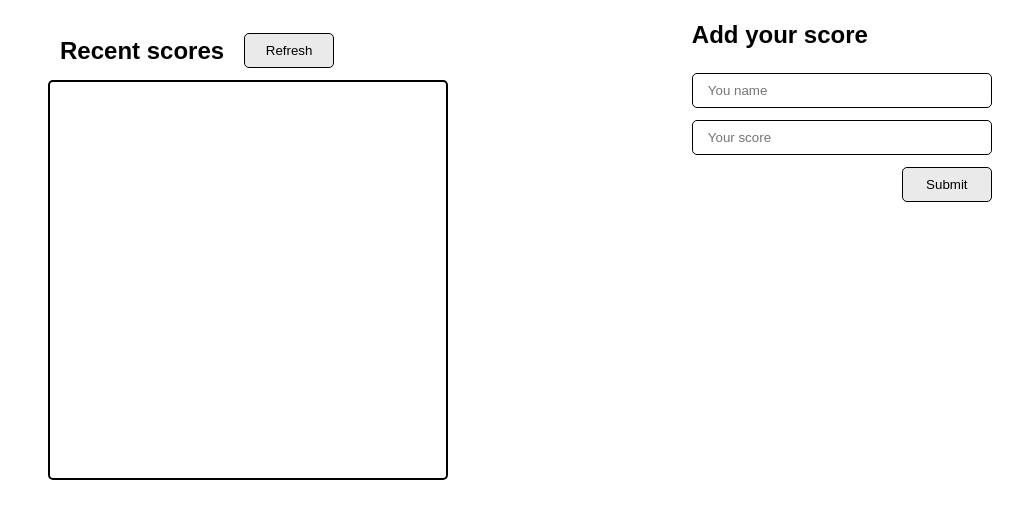
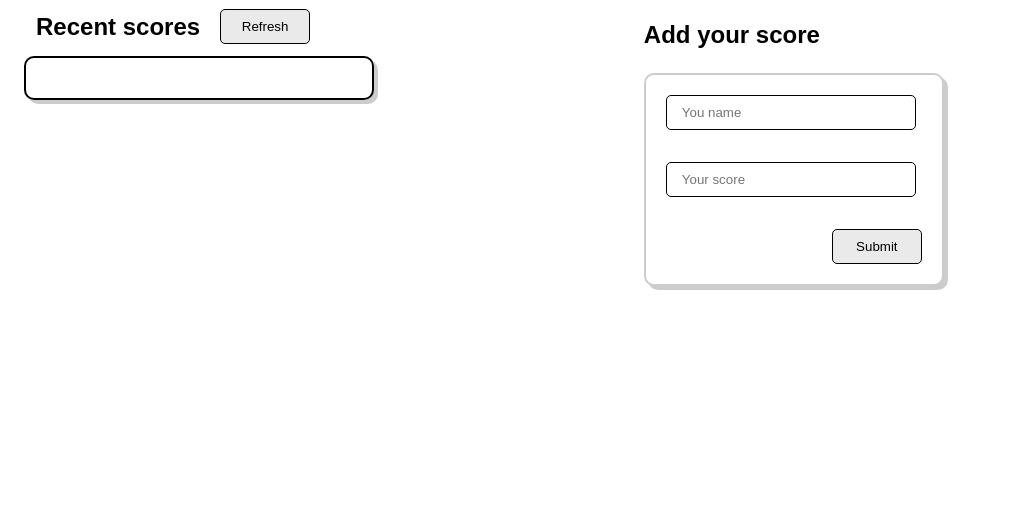
Before and after one commit to Mutai-Gilbert/Leaderboard-two, a website built with webpack: page src/index.html in a window 1280 px wide. Shown: the part 64-582 px from the top of the page, without its empty margins (0-1031 px from the left). Built offline with nearby package versions, Linux system fonts and the light colour scheme; no server answers.

Commit message:
Added new features to the style.css file

```diff
--- a/src/style.css
+++ b/src/style.css
@@ -30,7 +30,6 @@ body {
   align-items: flex-start;
   flex-direction: column;
   width: 49%;
-  margin: 24px;
   float: left;
   position: relative;
 }
@@ -44,12 +43,13 @@ body {
 
 ul {
   border: 2px solid #000;
-  width: 400px;
-  height: 400px;
+  width: 350px;
+  gap: 20px;
   overflow: hidden;
-  border-radius: 5px;
-  padding: 15px 15px;
+  border-radius: 10px;
+  padding: 20px;
   list-style-type: none;
+  box-shadow: 4px 4px rgba(0, 0, 0, 0.2);
 }
 
 p {
@@ -88,9 +88,20 @@ button {
 
 input {
   height: 35px;
-  width: 300px;
+  width: 250px;
   border-radius: 5px;
   padding: 0 15px;
   border: 1px solid #000;
   margin-bottom: 12px;
 }
+
+.form-scores {
+  display: flex;
+  flex-direction: column;
+  gap: 20px;
+  background-color: #fff;
+  border: 2px solid #ccc;
+  border-radius: 10px;
+  padding: 20px;
+  box-shadow: 4px 4px rgba(0, 0, 0, 0.2);
+}
```
Also changed, not shown: dist/main.js.
